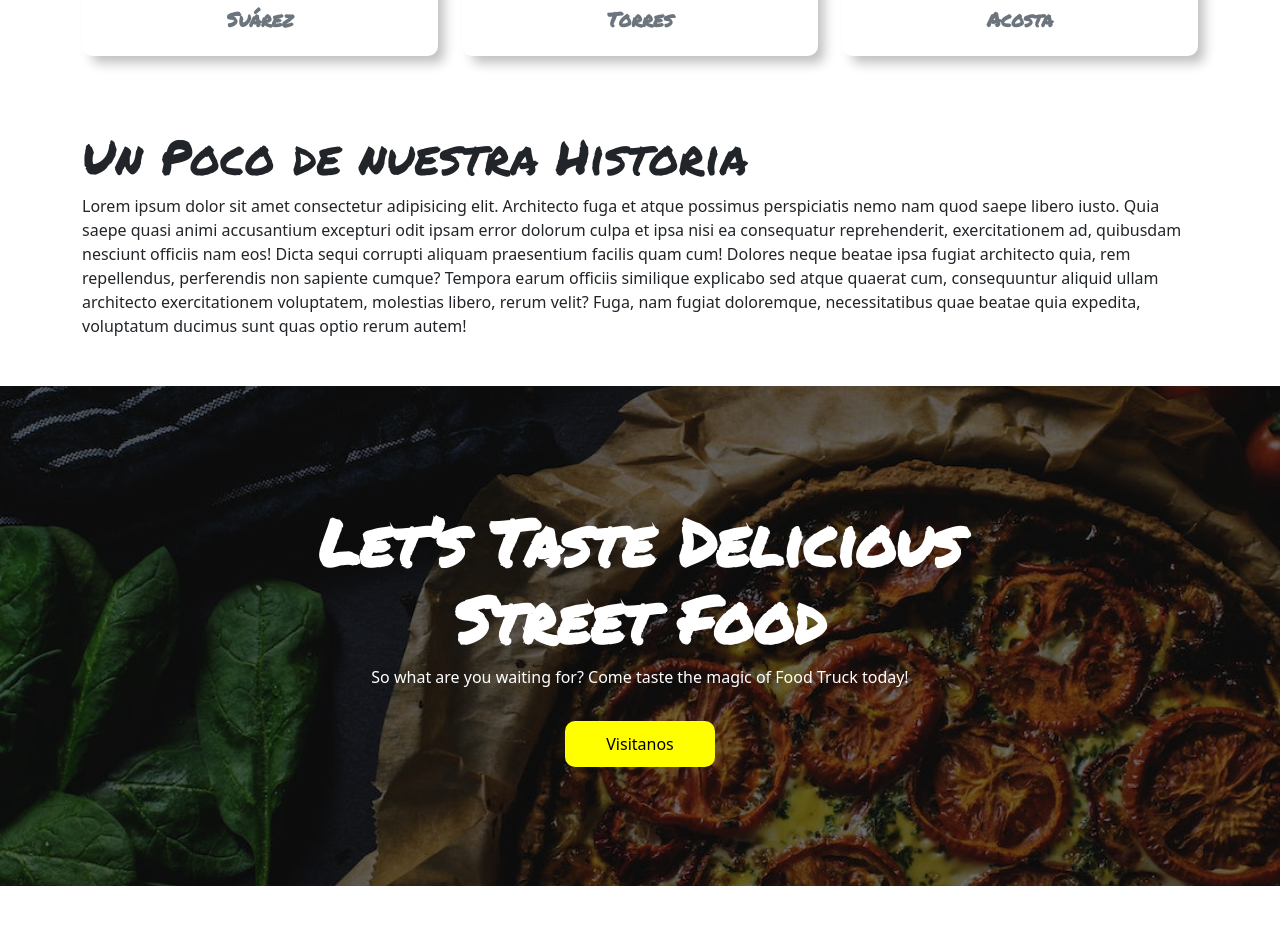
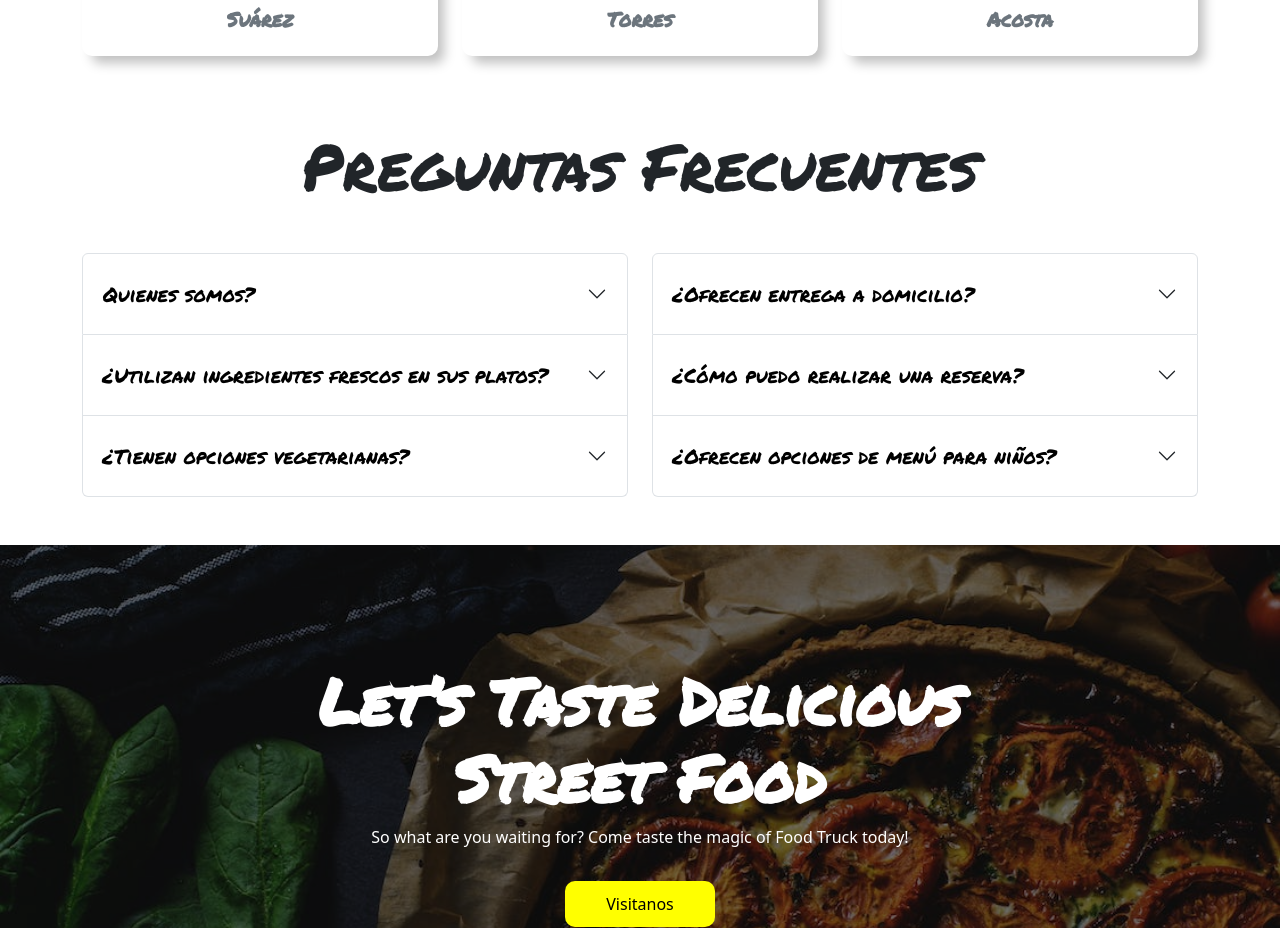
Before and after one commit to javieruncos/street-food, a React (Vite) app: page /equipoChef in a window 1280 px wide. Shown: the part 1206-2134 px from the top of the page. Before the commit the page ends 2092 px from the top, so only its background shows below. Built offline with nearby package versions, Linux system fonts and the light colour scheme.

Commit message:
agregamos acordeon de preguntas frecuentes

```diff
--- /dev/null
+++ b/src/assets/style/Acordeon.css
@@ -0,0 +1,10 @@
+.acordeon .itemAcordeon button{
+  box-shadow: none;
+  background-color: transparent;
+  color: black;
+  height: 80px;
+}
+
+.acordeon .itemAcordeon button:focus{
+    color: yellow;
+}
--- /dev/null
+++ b/src/components/UiComponents/AcordeonPreguntas.jsx
@@ -0,0 +1,88 @@
+import React from 'react';
+import "../../assets/style/Acordeon.css"
+import { Accordion } from 'react-bootstrap';
+const AcordeonPreguntas = () => {
+    return (
+        <div className='container'>
+            <h2 className='text-center display-3 fuenteTitle'>Preguntas Frecuentes</h2>
+            <div className='row my-5'>
+                <div className='col-12 col-md-6 col-lg-6'>
+                    <Accordion >
+                        <Accordion.Item eventKey="0" className='acordeon'>
+                            <Accordion.Header className='itemAcordeon'>
+                                <span className='fuenteTitle fs-5'>Quienes somos?</span>
+                            </Accordion.Header>
+                            <Accordion.Body>
+                                En Street Food, nos apasiona brindar experiencias
+                                gastronómicas excepcionales a nuestros clientes. Con una mezcla
+                                única de sabores, ingredientes frescos y creatividad culinaria,
+                                nos esforzamos por ofrecer platos que deleiten los paladares y alimenten el alma.
+                                Nuestro equipo de chefs expertos se inspira en la diversidad
+                                de la cocina para crear menús que fusionan lo tradicional con lo
+                                innovador. Desde platos clásicos hasta creaciones vanguardistas,
+                                cada bocado es una celebración de la comida y la cultura.
+                            </Accordion.Body>
+                        </Accordion.Item>
+                        <Accordion.Item eventKey="1" className='acordeon'>
+                            <Accordion.Header className='itemAcordeon'>
+                                <span className='fuenteTitle fs-5'> ¿Utilizan ingredientes frescos en sus platos?</span>
+                            </Accordion.Header>
+                            <Accordion.Body>
+                                Sí,estamos comprometidos con la calidad y la frescura de nuestros ingredientes.
+                                Trabajamos con proveedores locales y seleccionamos cuidadosamente cada producto para garantizar la excelencia
+                                en cada plato que servimos.
+                            </Accordion.Body>
+                        </Accordion.Item>
+                        <Accordion.Item eventKey="2" className='acordeon'>
+                            <Accordion.Header className='itemAcordeon'>
+                                <span className='fuenteTitle fs-5'> ¿Tienen opciones vegetarianas?</span>
+                            </Accordion.Header>
+                            <Accordion.Body>
+                                Absolutamente! , comprendemos la importancia de adaptarnos a las necesidades dietéticas
+                                de nuestros clientes. Ofrecemos una variedad de opciones para vegetarianos, veganos y personas con intolerancias
+                                alimentarias, incluidas opciones sin gluten.
+                            </Accordion.Body>
+                        </Accordion.Item>
+                    </Accordion>
+                </div>
+                <div className='col-12 col-md-6 col-lg-6'>
+                    <Accordion>
+                        <Accordion.Item eventKey="0" className='acordeon'>
+                            <Accordion.Header className='itemAcordeon'>
+                                <span className='fuenteTitle fs-5'>¿Ofrecen  entrega a domicilio?</span>
+                            </Accordion.Header>
+                            <Accordion.Body>
+                                Sí, ofrecemos opciones para llevar y servicio de entrega a domicilio para que puedas disfrutar de
+                                nuestros deliciosos platos en la comodidad de tu hogar. Consulta nuestra página web o llámanos para
+                                conocer más detalles sobre cómo realizar tu pedido.
+                            </Accordion.Body>
+                        </Accordion.Item>
+                        <Accordion.Item eventKey="1" className='acordeon'>
+                            <Accordion.Header className='itemAcordeon'>
+                                <span className='fuenteTitle fs-5'> ¿Cómo puedo realizar una reserva?</span>
+                            </Accordion.Header>
+                            <Accordion.Body>
+                                Puedes realizar una reserva fácilmente llamando a nuestro restaurante o utilizando nuestra
+                                plataforma de reservas en línea. Nos aseguraremos de que tengas una experiencia gastronómica
+                                memorable.
+                            </Accordion.Body>
+                        </Accordion.Item>
+                        <Accordion.Item eventKey="2" className='acordeon'>
+                            <Accordion.Header className='itemAcordeon'>
+                                <span className='fuenteTitle fs-5'>¿Ofrecen opciones de menú para niños?</span>
+                            </Accordion.Header>
+                            <Accordion.Body>
+                                Sí,tenemos opciones de menú especialmente diseñadas
+                                para los más pequeños. Nuestros platos para niños
+                                son deliciosos y nutritivos, ¡perfectos para satisfacer el apetito de tus hijos!
+                            </Accordion.Body>
+                        </Accordion.Item>
+                    </Accordion>
+                </div>
+
+            </div>
+        </div>
+    );
+};
+
+export default AcordeonPreguntas;
--- a/src/components/pages/PageDetalle.jsx
+++ b/src/components/pages/PageDetalle.jsx
@@ -6,8 +6,11 @@ import { useEffect, useState } from 'react';
 import { obtenerProductoID } from '../../helpers/app';
 import { carritoContext } from '../../context/StateCarrito';
 import useCarrito from '../../hooks/useCarrito';
+import useProductos from '../../hooks/useProductos';
+import CardMenu from '../UiComponents/CardMenu';
 
 const PageDetalle = () => {
+    const {listaProductos} = useProductos()
     const [productoDetalle, setProductoDetalle] = useState({})
     const { cantidad, setCantidad } = useContext(carritoContext)
     const { agregarAlCarrito } = useCarrito()
@@ -77,6 +80,18 @@ const PageDetalle = () => {
                     </p>
                 </div>
             </article>
+            <article>
+                <div className='my-5'>
+                    <h3 className='fs-1 fuente-detalle'>recomendados</h3>
+                    <div className='row'>
+                        {
+                            listaProductos.slice(0,6).map((producto)=>(
+                                <CardMenu producto={producto} key={producto._id}></CardMenu>
+                            ))
+                        }
+                    </div>
+                </div>
+            </article>
         </section>
     );
 };
--- a/src/components/pages/PageEquipo.jsx
+++ b/src/components/pages/PageEquipo.jsx
@@ -3,6 +3,7 @@ import "../../assets/style/Equipo.css"
 import { infoChef } from '../../helpers/infoTeam';
 import CardInfoChef from '../UiComponents/CardInfoChef';
 import PortadaUbicacion from '../UiComponents/PortadaUbicacion';
+import AcordeonPreguntas from '../UiComponents/AcordeonPreguntas';
 
 
 const PageEquipo = () => {
@@ -27,18 +28,7 @@ const PageEquipo = () => {
                     }
                 </div>
             </div>
-            <div className='container my-5' data-aos="fade-up">
-                <h3 className='display-5 fuenteTitle'>Un Poco de nuestra Historia</h3>
-                <p>Lorem ipsum dolor sit amet consectetur adipisicing elit. Architecto fuga et atque possimus
-                    perspiciatis nemo nam quod saepe libero iusto. Quia saepe quasi animi accusantium excepturi
-                    odit ipsam error dolorum culpa et ipsa nisi ea consequatur reprehenderit, exercitationem ad,
-                    quibusdam nesciunt officiis nam eos! Dicta sequi corrupti aliquam praesentium facilis quam cum!
-                    Dolores neque beatae ipsa fugiat architecto quia, rem repellendus, perferendis non sapiente cumque?
-                    Tempora earum officiis similique explicabo sed atque quaerat cum, consequuntur aliquid ullam
-                    architecto exercitationem voluptatem, molestias libero, rerum velit? Fuga, nam fugiat doloremque,
-                    necessitatibus quae beatae quia expedita, voluptatum ducimus sunt quas optio rerum autem!
-                </p>
-            </div>
+             <AcordeonPreguntas></AcordeonPreguntas>
             <div>
                 <PortadaUbicacion></PortadaUbicacion>
             </div>
```
